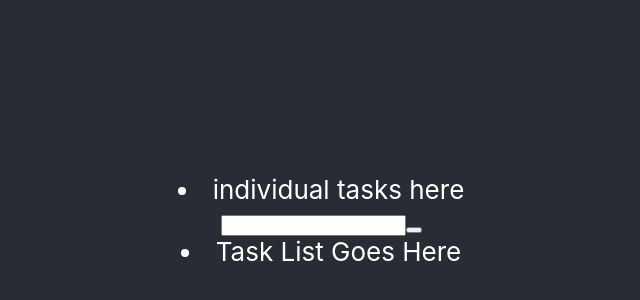
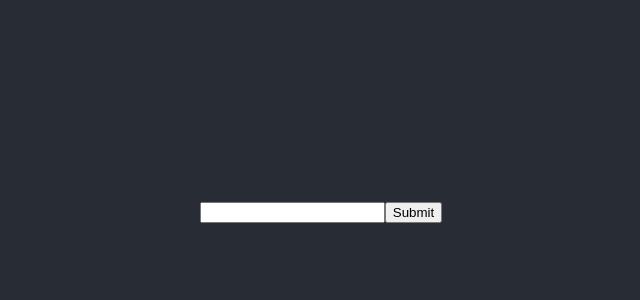
Before and after one commit to shaunbseidman/NH-todo, a React (Create React App) app: page / in a window 1280 px wide. Shown: the part 180-480 px from the top of the page, without its empty margins (319-959 px from the left). Built offline with nearby package versions, Linux system fonts and the light colour scheme.

Commit message:
item now added to task list

```diff
--- a/src/App.js
+++ b/src/App.js
@@ -5,14 +5,17 @@ import TaskList from './components/TaskList';
 import Tasks from './components/Tasks';
 
 function App() {
-  const [tasks] = useState([]);
+  const [tasks, setTask] = useState([]);
+
+  function addTask(task) {
+    setTask([task, ...tasks])
+  }
 
   return (
     <div className="App">
       <header className="App-header">
-        <Tasks />
-        <TaskForm />
-        <TaskList />
+        <TaskForm addTask={addTask} />
+        <TaskList tasks={tasks}/>
       </header>
     </div>
   );
--- a/src/components/TaskForm.js
+++ b/src/components/TaskForm.js
@@ -1,27 +1,33 @@
 import React, {useState} from 'react';
 import '../styles/TaskForm.scss'
 
-export default function TaskForm() {
-    const [tasks, setTask] = useState({item: ""})
+export default function TaskForm({addTask}) {
+    const [tasks, setTask] = useState({item: "", id: ""})
 
-    function taskSubmitted(e) {
+    function taskTyped(e) {
         setTask({...tasks, item: e.target.value});
     }
 
+    const task = tasks.item
+
     function taskAdded(e) {
+        const taskItem =[]
         e.preventDefault();
-        console.log(tasks.item)
-        if (tasks.item) {
+        if (task) {
+            taskItem.push(tasks)
+            taskItem.forEach((item, i) => {
+                item.id = i +1
+            })
+            console.log(taskItem)
             setTask({...tasks, item: ""})
-            // console.log(setTask({...tasks, item: ""}))
+            addTask({...tasks, id: ""})
         }
-        // setTask({...tasks, task: ""})
     }
 
     return (
         <form className="task" onSubmit={taskAdded}>
-            <input className="task-input" value={tasks.item} onChange={taskSubmitted}/>
-            <button className="task-submitButton"/>
+            <input className="task-input" value={task} onChange={taskTyped}/>
+            <button className="task-submitButton">Submit</button>
         </form>
     )
 }
--- a/src/components/TaskList.js
+++ b/src/components/TaskList.js
@@ -1,12 +1,18 @@
 import React from 'react';
+import Tasks from './Tasks';
 import '../styles/TaskList.scss'
 
-export default function TaskList() {
+export default function TaskList({tasks}) {
   return (
     <div>
-        <li className="TaskList">
-            Task List Goes Here
-        </li>
+        <ul className="TaskList">
+            {tasks.map(task => (
+                <Tasks
+                key={task.id}
+                task={task}
+                />
+            ))}
+        </ul>
     </div>
   );
 }
--- a/src/components/Tasks.js
+++ b/src/components/Tasks.js
@@ -1,11 +1,13 @@
 import React from 'react';
 import '../styles/Tasks.scss'
 
-export default function Tasks() {
+export default function Tasks({task}) {
+    console.log(task.item, 'item');
   return (
     <div>
         <li className="Tasks">
-            individual tasks here
+
+            {task.item}
         </li>
     </div>
   );
```
